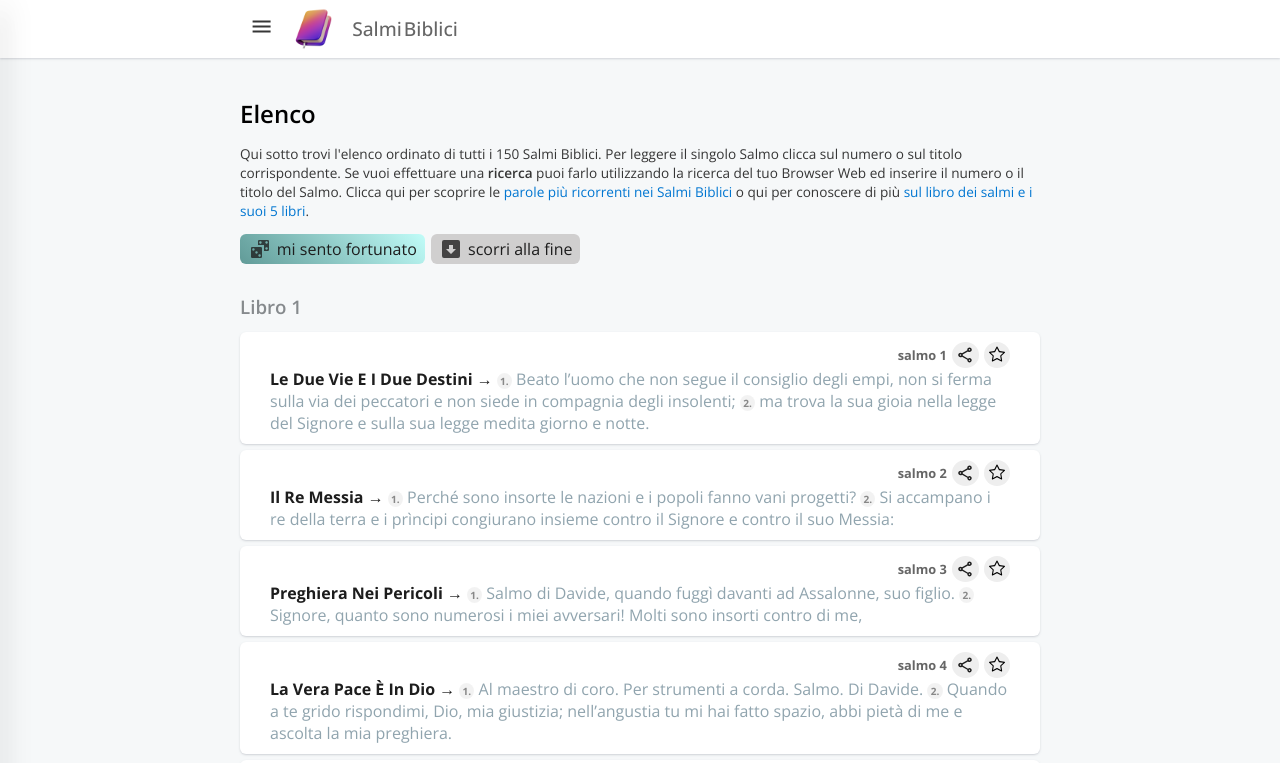
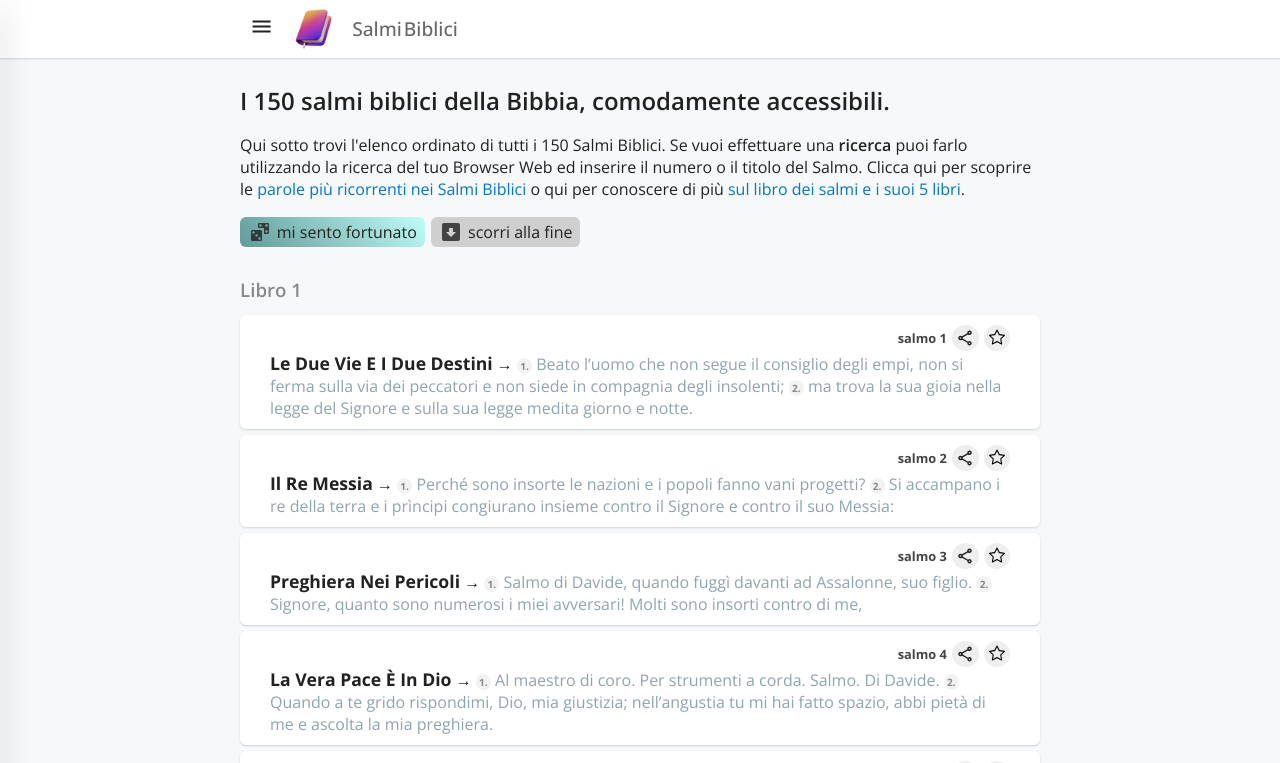
Before and after one commit to CastenettoA/salmi, a Vue app: page / in a window 1280 px wide. Shown: the top 763 px of the page. Built offline with nearby package versions, Linux system fonts and the light colour scheme.

Commit message:
automatic deploy baby

```diff
--- a/src/assets/scss/main.scss
+++ b/src/assets/scss/main.scss
@@ -5,9 +5,14 @@
 
   body {
     background-color: #f6f8f9;
+    color: #212121;
     padding: 0 1.4em;
     padding-top: 3em;
     font-family: 'Open Sans';
+  }
+
+  html,body,h1,h2,h3,h4,h5,h6,h7,p,b,span,div {
+    color: #212121;
   }
 
   // SIDE-NAV
@@ -190,10 +195,6 @@
     display: none;
   }
 
-  .content {
-    margin-top: 1.8em;
-  }
-
   footer {
     margin-top: 16px;
   }
@@ -203,8 +204,16 @@
     font-style: italic;
 
     span {
-      margin-left: 8px;
+      margin-left: .3em;
     }
+  }
+
+  .content {
+    margin-top: 1em;
+  }
+
+  .homepage main h2 {
+    margin-top: 0;
   }
 
   .prose {
@@ -333,12 +342,14 @@
           width: 100%;
           font-size: .8em;
           font-weight: 700;
-          color: #666;
+          color: #454545;
           text-align: right;
         }
 
         .salmo-title {
           font-weight: 700;
+          font-size: 1.1em;
+
           cursor: pointer;
             &:hover {
               text-decoration: underline;
@@ -493,6 +504,25 @@
       }
     }
 
+    &.colorfull-red-blue-hover {
+      transition: all .3s;
+
+      &:hover {
+      background-image: linear-gradient(to right top, #d16ba5, #c777b9, #ba83ca, #aa8fd8, #9a9ae1, #8aa7ec, #79b3f4, #69bff8, #52cffe, #41dfff, #46eefa, #5ffbf1);
+      box-shadow: 1px 1px 13px inset rgba(0,0,0, .23), 1px 1px 1.5px inset rgba(0,0,0, .25);
+      }
+    }
+
+    &.colorfull-yellow-hover {
+      transition: all .3s;
+
+
+      &:hover {
+      box-shadow: 1px 1px 13px inset rgba(0,0,0, .13), 1px 1px 1.5px inset rgba(0,0,0, .15);
+        background-image: linear-gradient(to right top, #f6e942, #f7e442, #f7df42, #f7da42, #f7d542, #f7d041, #f7ca40, #f6c540, #f6bd3f, #f5b53e, #f4ae3e, #f3a63e);
+      }
+    }
+
 
 
 
--- a/src/views/Book.vue
+++ b/src/views/Book.vue
@@ -2,9 +2,9 @@
   <main>
     <div class="single-salmo" v-if="bookNumber >= 1 && bookNumber <= 5">
         <small class="copyright-sanpaolo">
-          <svg xmlns="http://www.w3.org/2000/svg" width="16" height="16" fill="currentColor" class="bi bi-info-square-fill" viewBox="0 0 16 16">
-            <path d="M0 2a2 2 0 0 1 2-2h12a2 2 0 0 1 2 2v12a2 2 0 0 1-2 2H2a2 2 0 0 1-2-2V2zm8.93 4.588-2.29.287-.082.38.45.083c.294.07.352.176.288.469l-.738 3.468c-.194.897.105 1.319.808 1.319.545 0 1.178-.252 1.465-.598l.088-.416c-.2.176-.492.246-.686.246-.275 0-.375-.193-.304-.533L8.93 6.588zM8 5.5a1 1 0 1 0 0-2 1 1 0 0 0 0 2z"/>
-          </svg>
+        <svg style="width:19px;height:19px; opacity: .7;" viewBox="0 0 24 24">
+            <path fill="currentColor" d="M13,9H11V7H13M13,17H11V11H13M12,2A10,10 0 0,0 2,12A10,10 0 0,0 12,22A10,10 0 0,0 22,12A10,10 0 0,0 12,2Z" />
+        </svg>
           <span>Il testo biblico è tratto da <a href="https://www.edizionisanpaolo.it/">LA BIBBIA. Nuova versione dai testi originali</a>, San Paolo Edizioni 2010.</span>
         </small>
 
--- a/src/views/Home.vue
+++ b/src/views/Home.vue
@@ -4,9 +4,8 @@
 
 
     <main>
-      <h2>Elenco</h2>
-      <p style="font-size: 13.6px;">Qui sotto trovi l'elenco ordinato di tutti i 150 Salmi Biblici.
-      Per leggere il singolo Salmo clicca sul numero o sul titolo corrispondente.
+      <h2>I 150 salmi biblici della Bibbia, comodamente accessibili.</h2>
+      <p>Qui sotto trovi l'elenco ordinato di tutti i 150 Salmi Biblici.
       Se vuoi effettuare una <b>ricerca</b> puoi farlo utilizzando la ricerca del tuo Browser Web ed inserire il
        numero o il titolo del Salmo.
        Clicca qui per scoprire le <a v-on:click="goToWords()" style="cursor: pointer;">parole più ricorrenti
--- a/src/views/Penitenziali.vue
+++ b/src/views/Penitenziali.vue
@@ -2,9 +2,9 @@
   <main>
     <div class="single-salmo">
         <small class="copyright-sanpaolo">
-          <svg xmlns="http://www.w3.org/2000/svg" width="16" height="16" fill="currentColor" class="bi bi-info-square-fill" viewBox="0 0 16 16">
-            <path d="M0 2a2 2 0 0 1 2-2h12a2 2 0 0 1 2 2v12a2 2 0 0 1-2 2H2a2 2 0 0 1-2-2V2zm8.93 4.588-2.29.287-.082.38.45.083c.294.07.352.176.288.469l-.738 3.468c-.194.897.105 1.319.808 1.319.545 0 1.178-.252 1.465-.598l.088-.416c-.2.176-.492.246-.686.246-.275 0-.375-.193-.304-.533L8.93 6.588zM8 5.5a1 1 0 1 0 0-2 1 1 0 0 0 0 2z"/>
-          </svg>
+        <svg style="width:19px;height:19px; opacity: .7;" viewBox="0 0 24 24">
+            <path fill="currentColor" d="M13,9H11V7H13M13,17H11V11H13M12,2A10,10 0 0,0 2,12A10,10 0 0,0 12,22A10,10 0 0,0 22,12A10,10 0 0,0 12,2Z" />
+        </svg>
           <span>Il testo biblico è tratto da <a href="https://www.edizionisanpaolo.it/">LA BIBBIA. Nuova versione dai testi originali</a>, San Paolo Edizioni 2010.</span>
         </small>
 
--- a/src/views/Words.vue
+++ b/src/views/Words.vue
@@ -2,9 +2,9 @@
   <main>
     <div class="single-salmo">
         <small class="copyright-sanpaolo">
-          <svg xmlns="http://www.w3.org/2000/svg" width="16" height="16" fill="currentColor" class="bi bi-info-square-fill" viewBox="0 0 16 16">
-            <path d="M0 2a2 2 0 0 1 2-2h12a2 2 0 0 1 2 2v12a2 2 0 0 1-2 2H2a2 2 0 0 1-2-2V2zm8.93 4.588-2.29.287-.082.38.45.083c.294.07.352.176.288.469l-.738 3.468c-.194.897.105 1.319.808 1.319.545 0 1.178-.252 1.465-.598l.088-.416c-.2.176-.492.246-.686.246-.275 0-.375-.193-.304-.533L8.93 6.588zM8 5.5a1 1 0 1 0 0-2 1 1 0 0 0 0 2z"/>
-          </svg>
+        <svg style="width:19px;height:19px; opacity: .7;" viewBox="0 0 24 24">
+            <path fill="currentColor" d="M13,9H11V7H13M13,17H11V11H13M12,2A10,10 0 0,0 2,12A10,10 0 0,0 12,22A10,10 0 0,0 22,12A10,10 0 0,0 12,2Z" />
+        </svg>
           <span>Il testo biblico è tratto da <a href="https://www.edizionisanpaolo.it/">LA BIBBIA. Nuova versione dai testi originali</a>, San Paolo Edizioni 2010.</span>
         </small>
 
--- a/src/views/blog/LibroDeiSalmi.vue
+++ b/src/views/blog/LibroDeiSalmi.vue
@@ -2,9 +2,9 @@
   <main>
     <div class="single-salmo">
         <small class="copyright-sanpaolo">
-          <svg xmlns="http://www.w3.org/2000/svg" width="16" height="16" fill="currentColor" class="bi bi-info-square-fill" viewBox="0 0 16 16">
-            <path d="M0 2a2 2 0 0 1 2-2h12a2 2 0 0 1 2 2v12a2 2 0 0 1-2 2H2a2 2 0 0 1-2-2V2zm8.93 4.588-2.29.287-.082.38.45.083c.294.07.352.176.288.469l-.738 3.468c-.194.897.105 1.319.808 1.319.545 0 1.178-.252 1.465-.598l.088-.416c-.2.176-.492.246-.686.246-.275 0-.375-.193-.304-.533L8.93 6.588zM8 5.5a1 1 0 1 0 0-2 1 1 0 0 0 0 2z"/>
-          </svg>
+        <svg style="width:19px;height:19px; opacity: .7;" viewBox="0 0 24 24">
+            <path fill="currentColor" d="M13,9H11V7H13M13,17H11V11H13M12,2A10,10 0 0,0 2,12A10,10 0 0,0 12,22A10,10 0 0,0 22,12A10,10 0 0,0 12,2Z" />
+        </svg>
           <span>Il testo biblico è tratto da <a href="https://www.edizionisanpaolo.it/">LA BIBBIA. Nuova versione dai testi originali</a>, San Paolo Edizioni 2010.</span>
         </small>
 
```
Also changed, not shown: src/views/Salmo.vue (+5 -5 lines), 1 other file (tests, documents, lock files or other folders).
